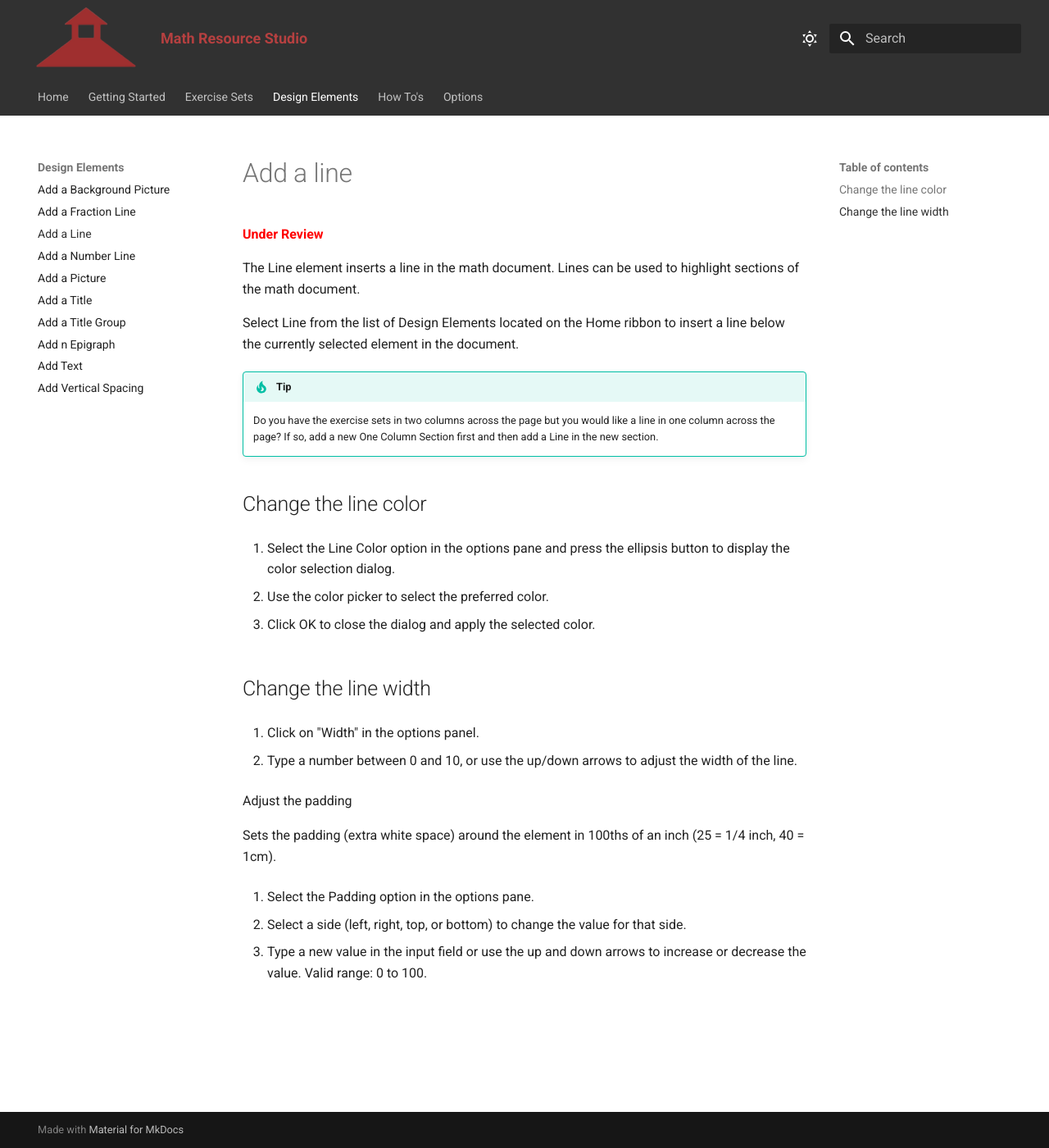
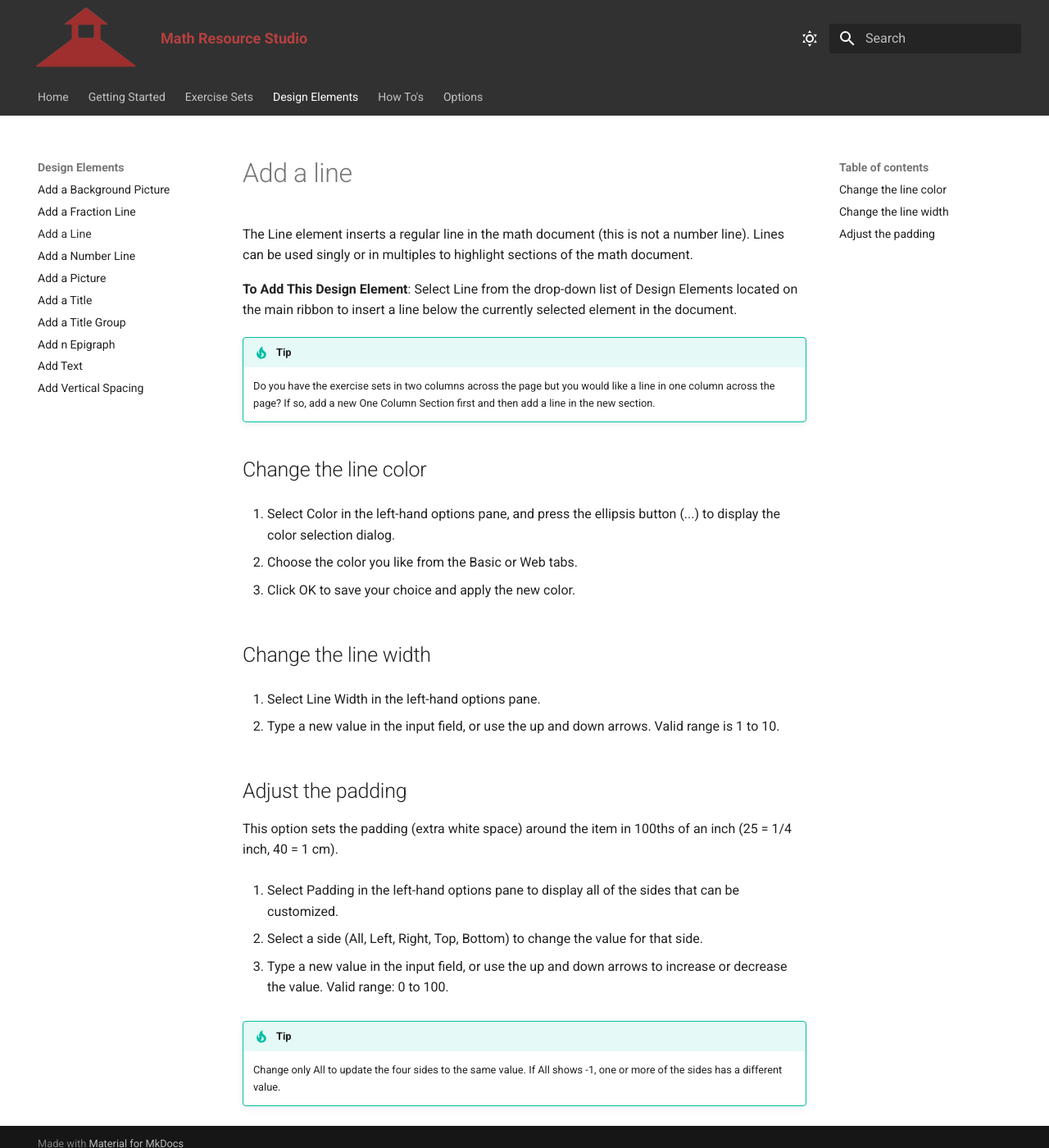
Before and after one commit to rdinch/MathResourceStudio-Help, an MkDocs documentation site: the page built from docs/design-elements/add-a-line.md, in a window 1280 px wide and 1400 px high. Shown: the whole window at 82% size. Built offline with MkDocs 1.6.1 and Material for MkDocs 9.7.7, drawn with Linux system fonts in a browser that asks for light colours.

Commit message:
Improve line and number line docs
Refined the design element guides with clearer introductory text and insertion instructions, updated option labels to match the UI, and expanded step-by-step guidance for line color, width, and padding (including valid ranges and tips). Also added practical fraction-line examples and setup guidance to make the Number Line page more instructional.

```diff
--- a/docs/design-elements/add-a-line.md
+++ b/docs/design-elements/add-a-line.md
@@ -1,34 +1,35 @@
 # Add a line
 
-<p style="color: red; font-weight: bold;">Under Review</p>
+The Line element inserts a regular line in the math document (this is not a number line). Lines can be used singly or in multiples to highlight sections of the math document.
 
-The Line element inserts a line in the math document. Lines can be used to highlight sections of the math document.
-
-Select Line from the list of Design Elements located on the Home ribbon to insert a line below the currently selected element in the document.
+**To Add This Design Element**: Select Line from the drop-down list of Design Elements located on the main ribbon to insert a line below the currently selected element in the document.
 
 !!! tip
-    Do you have the exercise sets in two columns across the page but you would like a line in one column across the page? If so, add a new One Column Section first and then add a Line in the new section.
+    Do you have the exercise sets in two columns across the page but you would like a line in one column across the page? If so, add a new One Column Section first and then add a line in the new section.
 
 ## Change the line color
 
-1. Select the Line Color option in the options pane and press the ellipsis button to display the color selection dialog.
+1. Select Color in the left-hand options pane, and press the ellipsis button (...) to display the color selection dialog.
 
-2. Use the color picker to select the preferred color.
+2. Choose the color you like from the Basic or Web tabs.
 
-3. Click OK to close the dialog and apply the selected color.
+3. Click OK to save your choice and apply the new color.
 
 ## Change the line width
 
-1. Click on "Width" in the options panel.
+1. Select Line Width in the left-hand options pane.
 
-2. Type a number between 0 and 10, or use the up/down arrows to adjust the width of the line.
+2. Type a new value in the input field, or use the up and down arrows. Valid range is 1 to 10.
 
-Adjust the padding
+## Adjust the padding
 
-Sets the padding (extra white space) around the element in 100ths of an inch (25 = 1/4 inch, 40 = 1cm).
+This option sets the padding (extra white space) around the item in 100ths of an inch (25 = 1/4 inch, 40 = 1 cm).
 
-1. Select the Padding option in the options pane.
+1. Select Padding in the left-hand options pane to display all of the sides that can be customized.
 
-2. Select a side (left, right, top, or bottom) to change the value for that side.
+2. Select a side (All, Left, Right, Top, Bottom) to change the value for that side.
 
-3. Type a new value in the input field or use the up and down arrows to increase or decrease the value. Valid range: 0 to 100.
+3. Type a new value in the input field, or use the up and down arrows to increase or decrease the value. Valid range: 0 to 100.
+
+!!! tip
+    Change only All to update the four sides to the same value. If All shows -1, one or more of the sides has a different value.
```
Also changed, not shown: docs/design-elements/add-a-number-line.md (+9 -0 lines).
